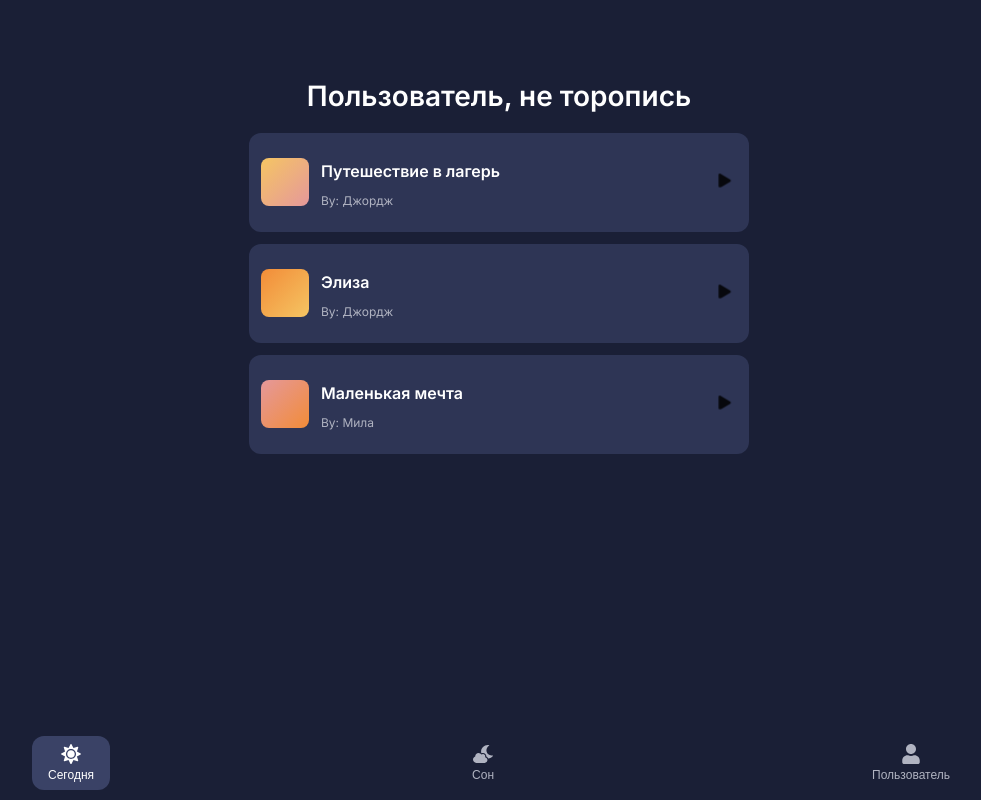
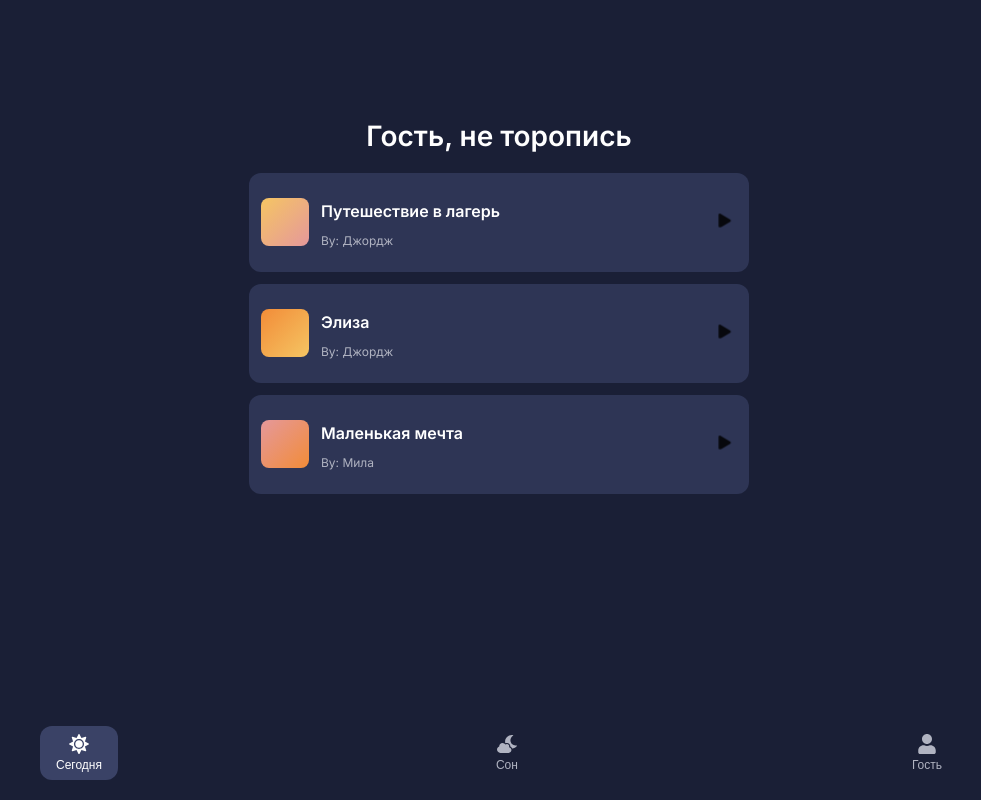
Before and after one commit to GeorgeBuzeev/SleepApp, a React (Create React App) app: page / in a window 1280 px wide. Shown: the whole page, without its empty margins (141-1122 px from the left). Built offline with nearby package versions, Linux system fonts and the light colour scheme.

Commit message:
Fixed username issue, lowered content, raised nav-bar

```diff
--- a/src/App.css
+++ b/src/App.css
@@ -13,8 +13,8 @@
   flex: 1; /* Занимает всё доступное пространство */
   overflow-y: auto; /* Позволяет скроллить при необходимости */
   padding: 20px; /* Внутренние отступы */
-  padding-top: 60px; /* Отступ сверху для избежания наложения на панель Telegram */
-  padding-bottom: 80px; /* Учитываем место для навигации внизу */
+  padding-top: 100px; /* Увеличенный отступ сверху для избежания наложения на панель Telegram */
+  padding-bottom: 100px; /* Увеличенный отступ снизу для избежания наложения на nav-bar */
 }
 
 .main-content {
@@ -235,7 +235,7 @@
 /* Мини-плеер */
 .mini-player {
   position: fixed; /* Фиксированная позиция */
-  bottom: 70px; /* Отступ снизу */
+  bottom: 80px; /* Поднимаем выше, чтобы не перекрывать nav-bar */
   left: 0; /* Слева */
   right: 0; /* Справа */
   background-color: #2E3555; /* Фон */
@@ -279,7 +279,7 @@
 /* Навигация */
 .nav-bar {
   position: fixed; /* Фиксированная позиция */
-  bottom: 0; /* Внизу экрана */
+  bottom: 10px; /* Поднимаем выше, чтобы не перекрывать системные кнопки телефона */
   left: 0; /* Слева */
   right: 0; /* Справа */
   background-color: #1A1F36; /* Фон */
--- a/src/App.js
+++ b/src/App.js
@@ -19,7 +19,7 @@ function App() {
   // isMinimized: Указывает, свёрнут ли плеер в мини-версию
   const [isMinimized, setIsMinimized] = useState(false);
   // userName: Хранит имя пользователя из Telegram
-  const [userName, setUserName] = useState('Пользователь');
+  const [userName, setUserName] = useState('Гость'); // Запасное имя, если Telegram не вернёт данные
 
   // Массив с данными о треках
   const stories = [
@@ -40,9 +40,14 @@ function App() {
 
       // Получаем данные пользователя из Telegram
       const user = window.Telegram.WebApp.initDataUnsafe?.user;
+      console.log('Telegram User Data:', user); // Отладка: выводим данные пользователя в консоль
       if (user && user.first_name) {
         setUserName(user.first_name); // Устанавливаем имя пользователя
+      } else {
+        console.warn('Не удалось получить имя пользователя из Telegram, используется запасное имя "Гость"');
       }
+    } else {
+      console.warn('Telegram Web App API недоступен, используется запасное имя "Гость"');
     }
   }, []);
 
```
